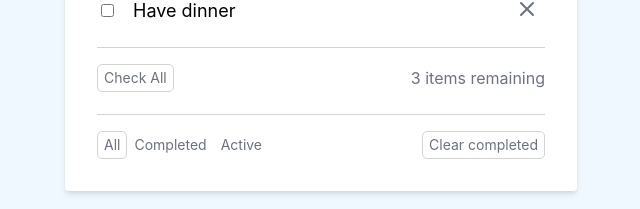
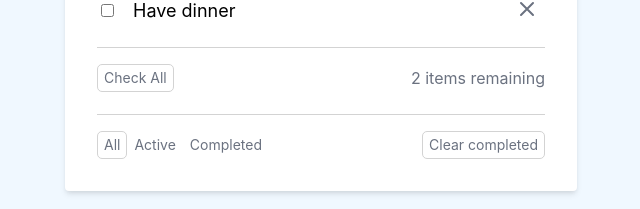
Before and after one commit to GotchaGuy/react-first, a React (Create React App) app: page / in a window 1280 px wide. Shown: the part 300-509 px from the top of the page, without its empty margins (319-959 px from the left). Built offline with nearby package versions, Linux system fonts and the light colour scheme.

Commit message:
more functionalities

```diff
--- a/src/components/App.jsx
+++ b/src/components/App.jsx
@@ -104,6 +104,32 @@
         setTodos(updatedTodos);
     }
 
+    function remaining() {
+        return todos.filter(todo => !todo.isComplete).length;
+    }
+
+    function clearCompleted() {
+        setTodos([...todos].filter(todo => !todo.isComplete));
+    }
+
+    function completeAllTodos() {
+        const updatedTodos = todos.map(todo => {
+            todo.isComplete = true;
+            return todo;
+        })
+
+        setTodos(updatedTodos);
+    }
+
+    function todosFiltered(filter) {
+        if (filter === 'all') {
+            return todos;
+        } else if (filter === 'active') {
+            return todos.filter(todo => !todo.isComplete)
+        } else if (filter === 'completed') {
+            return todos.filter(todo => todo.isComplete)
+        }
+    }
 
     return (
         <div className="container">
@@ -121,6 +147,10 @@
                        updateTodo={updateTodo}
                        cancelEdit={cancelEdit}
                        deleteTodo={deleteTodo}
+                       remaining={remaining}
+                       clearCompleted={clearCompleted}
+                       completeAllTodos={completeAllTodos}
+                       todosFiltered={todosFiltered}
                    />
                 ) : (
                     <NoTodos/>
--- /dev/null
+++ b/src/components/TodoClearCompleted.jsx
@@ -0,0 +1,15 @@
+import React from 'react'
+import PropTypes from 'prop-types'
+
+TodoClearCompleted.propTypes = {
+    clearCompleted: PropTypes.func.isRequired,
+
+};
+
+function TodoClearCompleted(props) {
+  return(
+      <div onClick={props.clearCompleted} className="button">Clear completed</div>
+  )
+};
+
+export default TodoClearCompleted;
--- /dev/null
+++ b/src/components/TodoCompleteAll.jsx
@@ -0,0 +1,18 @@
+import React from 'react'
+import PropTypes from 'prop-types'
+
+TodoCompleteAll.propTypes = {
+    completeAllTodos: PropTypes.func.isRequired,
+
+};
+
+function TodoCompleteAll(props) {
+    return(
+        <div>
+             <div onClick={props.completeAllTodos} className="button">Check All</div>
+        </div>
+    )
+}
+
+
+export default TodoCompleteAll;
--- /dev/null
+++ b/src/components/TodoFilters.jsx
@@ -0,0 +1,26 @@
+import React from 'react'
+import PropTypes from 'prop-types'
+
+TodoFilters.propTypes = {
+    todosFiltered: PropTypes.func.isRequired,
+    filter: PropTypes.string.isRequired,
+    setFilter: PropTypes.func.isRequired,
+
+};
+
+function TodoFilters(props) {
+    return (
+        <div>
+            <div onClick={() => {
+                props.setFilter('all');
+            }} className="button filter-button " className={`button filter-button ${(props.filter === 'all') ? 'filter-button-active' : ''}`}>All</div>
+            <div onClick={() => {
+                props.setFilter('active');
+            }} className="button filter-button " className={`button filter-button ${(props.filter === 'active') ? 'filter-button-active' : ''}`}>Active</div>
+            <div onClick={() => {
+                props.setFilter('completed');
+            }} className="button filter-button " className={`button filter-button ${(props.filter === 'completed') ? 'filter-button-active' : ''}`}>Completed</div>
+        </div>)
+};
+
+export default TodoFilters;
--- /dev/null
+++ b/src/components/TodoItemsRemaining.jsx
@@ -0,0 +1,18 @@
+import React from 'react'
+import PropTypes from 'prop-types'
+
+TodoItemsRemaining.propTypes = {
+    remaining: PropTypes.func.isRequired,
+
+};
+
+function TodoItemsRemaining(props) {
+    return (
+        <span>{props.remaining()} items remaining</span>
+    )
+}
+
+
+
+
+export default TodoItemsRemaining;
--- a/src/components/TodoList.jsx
+++ b/src/components/TodoList.jsx
@@ -1,19 +1,28 @@
-import React from 'react'
+import React, {useState} from 'react'
 import PropTypes from 'prop-types'
+import TodoItemsRemaining from './TodoItemsRemaining';
+import TodoClearCompleted from './TodoClearCompleted';
+import TodoCompleteAll from './TodoCompleteAll';
+import TodoFilters from './TodoFilters';
+
 
 function TodoList(props) {
 
-
 TodoList.propTypes = {
     todos: PropTypes.array.isRequired,
-    completeTodo: PropTypes.func.isRequired,
+    todosFiltered: PropTypes.func.isRequired,
+    // completeTodo: PropTypes.func.isRequired,
+    remaining: PropTypes.func.isRequired,
+    clearCompleted: PropTypes.func.isRequired,
+    completeAllTodos: PropTypes.func.isRequired,
+};
 
-};
+const[filter, setFilter] = useState('all');
 
     return (
          <>
                 <ul className="todo-list">
-                    {props.todos.map((todo, index) => (
+                    {props.todosFiltered(filter).map((todo, index) => (
                         <li key={todo.id} className="todo-item-container">
                             <div className="todo-item">
                                 <input type="checkbox" onChange={() => props.changeTodo(todo.id)}
@@ -25,7 +34,7 @@
                                 </span>
                                 ) : (
                                     <input
-                                        autofocus
+                                        autoFocus
                                         onBlur={(event) => props.updateTodo(event, todo.id)}
                                         onKeyDown={(event) => {
                                             if (event.key === 'Enter') {
@@ -63,20 +72,22 @@
                 </ul>
 
                 <div className="check-all-container">
-                    <div>
-                        <div className="button">Check All</div>
-                    </div>
+                <TodoCompleteAll completeAllTodos={props.completeAllTodos}/>
 
-                    <span>3 items remaining</span>
+                <TodoItemsRemaining
+                remaining={props.remaining}
+                />
                 </div>
                 <div className="other-buttons-container">
+                   <TodoFilters
+                       todosFiltered={props.todosFiltered}
+                       filter={filter}
+                       setFilter={setFilter}
+                   />
                     <div>
-                        <div className="button filter-button filter-button-active">All</div>
-                        <div className="button filter-button ">Completed</div>
-                        <div className="button filter-button ">Active</div>
-                    </div>
-                    <div>
-                        <div className="button">Clear completed</div>
+                        <TodoClearCompleted
+                        clearCompleted={props.clearCompleted}
+                        />
                     </div>
                 </div>
                     </>
```
